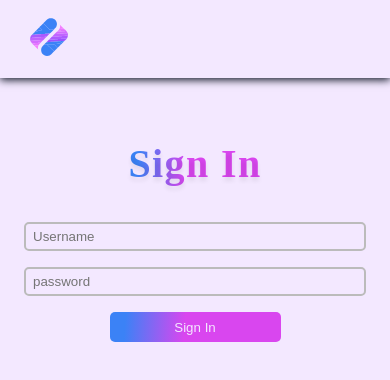
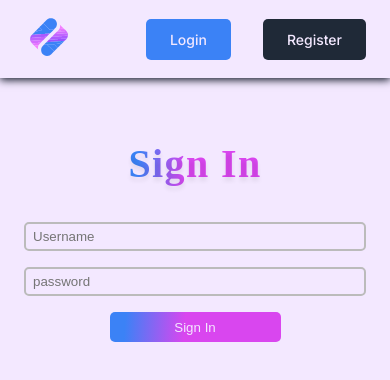
Before and after one commit to Shaelle11/mern_blog_client, a React (Create React App) app: page /Login in a window 390 px wide. Shown: the top 380 px of the page. Built offline with nearby package versions, Linux system fonts and the light colour scheme; no server answers; a web font is replaced by a local one.

Commit message:
style changes

```diff
--- a/src/Components/Nav/Nav.css
+++ b/src/Components/Nav/Nav.css
@@ -74,6 +74,6 @@ display: none;
     }
     nav .Register,
     nav .login{
-        display: flexcd ;
+        display: flex;
     }
 }
--- a/src/Pages/Register/Register.js
+++ b/src/Pages/Register/Register.js
@@ -6,7 +6,7 @@ export default function Register(){
     const [password, setIsPassword] = useState("");
     const [email, setIsEmail] = useState("");
 
-    const url = ['https://youten-studios-server.vercel.app/register', 'http://localhost:4000/register' ]
+    const url = 'https://youten-studios-server.vercel.app/register';
    async function Register(ev){
 ev.preventDefault();
 
```
